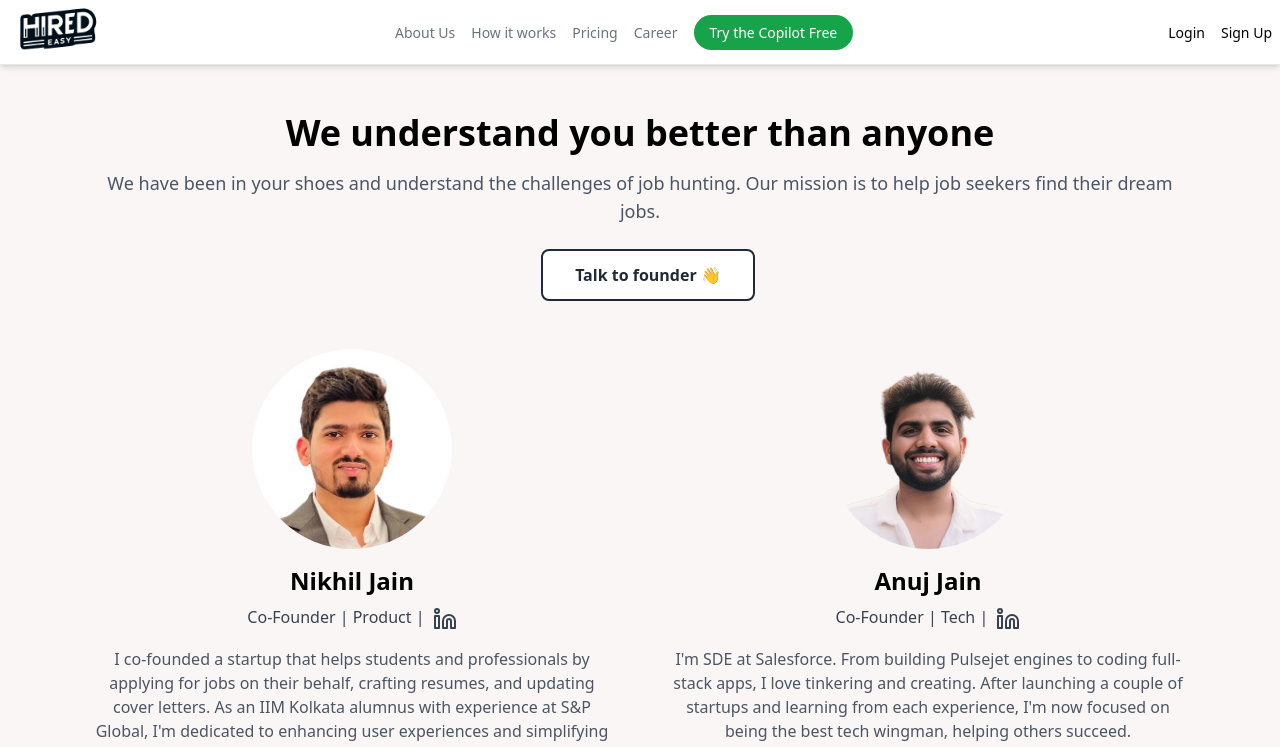
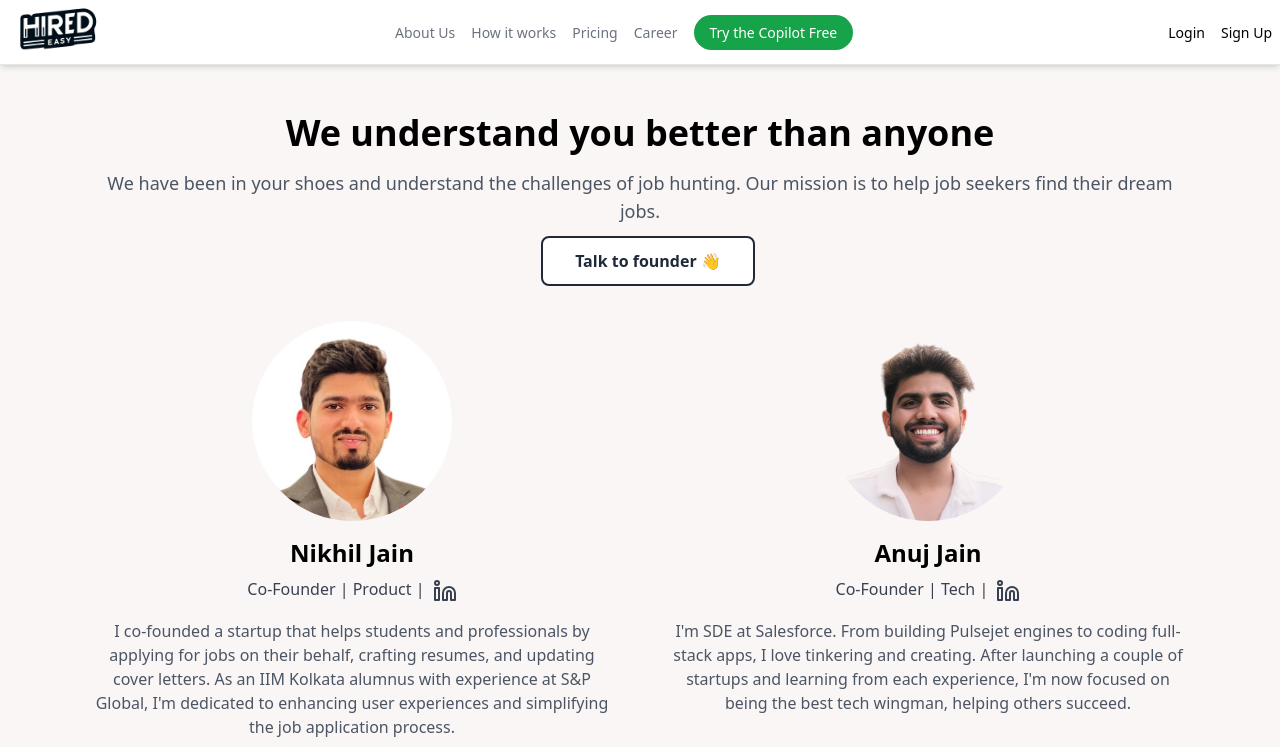
Before and after one commit to mayanksahu17/pinkbottle, a Next.js app: page /about in a window 1280 px wide. Shown: the top 747 px of the page. Built offline with nearby package versions, Linux system fonts and the light colour scheme; no server answers.

Commit message:
About client talk to founder

```diff
--- a/src/components/ui/about.client.tsx
+++ b/src/components/ui/about.client.tsx
@@ -18,9 +18,9 @@ const Aboutus = () => {
             We have been in your shoes and understand the challenges of job hunting. Our mission is to help job seekers
             find their dream jobs.
           </p>
-          <button className="text-base border-2 rounded-lg px-8 py-3 font-semibold border-gray-800 text-gray-800 bg-white hover:bg-gray-100 transition duration-500 ease-in-out transform hover:-translate-y-1 hover:shadow-xl ml-4">
+          <a href="https://apply.neetocal.com/meeting-with-nikhil-jain" target="_blank" rel="noopener noreferrer" className="text-base border-2 rounded-lg px-8 py-3 font-semibold border-gray-800 text-gray-800 bg-white hover:bg-gray-100 transition duration-500 ease-in-out transform hover:-translate-y-1 hover:shadow-xl ml-4">
   Talk to founder 👋
-</button>
+</a>
         </section>
         <section className="grid grid-cols-1 md:grid-cols-2 gap-12">
           <div className="flex flex-col items-center text-center">
```
